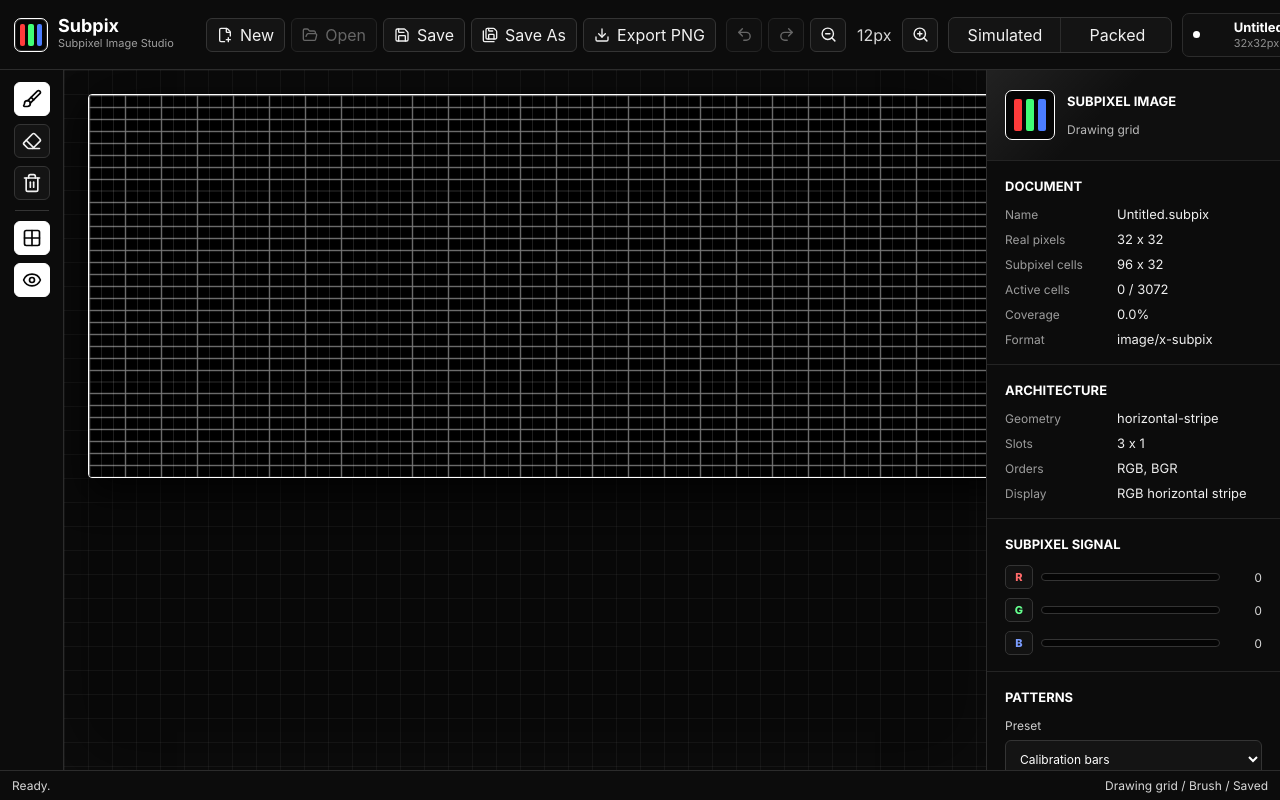
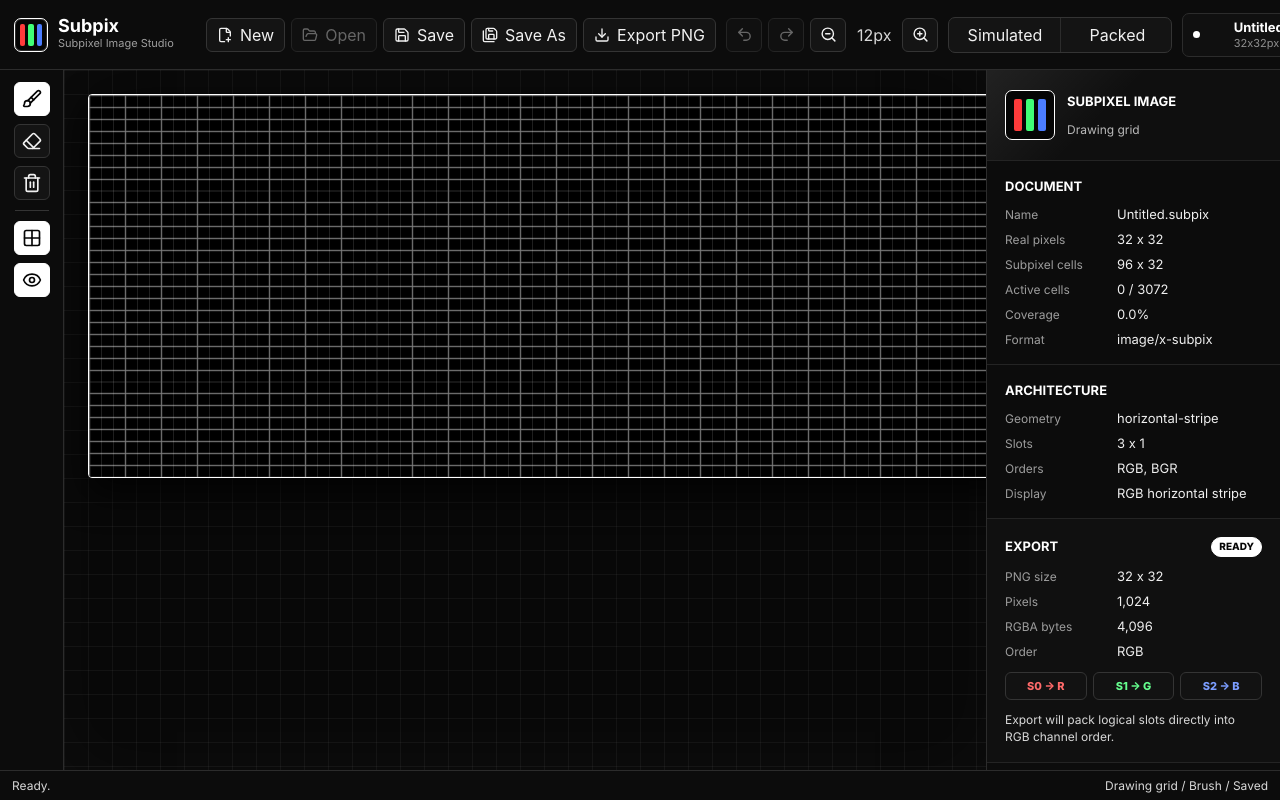
Before and after one commit to Chrissyuh/Subpix, a React (Vite) app: page / in a window 1280 px wide. Shown: the top 800 px of the page. Built offline with nearby package versions, Linux system fonts and the light colour scheme.

Commit message:
Add packed export readiness panel

```diff
--- a/src/app/App.css
+++ b/src/app/App.css
@@ -441,6 +441,31 @@ button {
   text-transform: uppercase;
 }
 
+.section-title-row {
+  display: flex;
+  align-items: center;
+  justify-content: space-between;
+  gap: 10px;
+  margin-bottom: 12px;
+}
+
+.section-title-row h2 {
+  margin: 0;
+}
+
+.section-title-row span {
+  padding: 4px 7px;
+  border: 1px solid #ffffff;
+  border-radius: 999px;
+  color: #050505;
+  background: #ffffff;
+  font-size: 10px;
+  font-weight: 800;
+  line-height: 1;
+  text-transform: uppercase;
+  white-space: nowrap;
+}
+
 dl {
   display: grid;
   gap: 9px;
@@ -482,6 +507,54 @@ dd {
   color: #d8d8d8;
   font-size: 13px;
   line-height: 1.45;
+}
+
+.export-readiness {
+  background: #101010;
+}
+
+.export-readiness--blocked .section-title-row span {
+  color: #ffffff;
+  background: #222222;
+}
+
+.export-readiness p {
+  margin: 11px 0 0;
+  color: #d8d8d8;
+  font-size: 12px;
+  line-height: 1.45;
+}
+
+.slot-map {
+  display: grid;
+  grid-template-columns: repeat(3, minmax(0, 1fr));
+  gap: 6px;
+  margin-top: 12px;
+}
+
+.slot-map__item {
+  display: grid;
+  place-items: center;
+  min-height: 28px;
+  border: 1px solid #343434;
+  border-radius: 6px;
+  color: #ffffff;
+  background: #121212;
+  font-size: 11px;
+  font-weight: 800;
+  white-space: nowrap;
+}
+
+.slot-map__item--r {
+  color: #ff6a6a;
+}
+
+.slot-map__item--g {
+  color: #65ff8e;
+}
+
+.slot-map__item--b {
+  color: #7b9dff;
 }
 
 .signal-stack {
--- a/src/app/App.tsx
+++ b/src/app/App.tsx
@@ -23,6 +23,7 @@ import { SubpixelCanvas } from "@/canvas/SubpixelCanvas";
 import { getDesktopApi, isDesktopRuntime } from "@/app/desktopApi";
 import type { DesktopAppCommand } from "@/app/desktopApiTypes";
 import { getSubpixDocumentStats } from "@/format/documentStats";
+import { getExportReadiness } from "@/format/exportReadiness";
 import { createPackedPngBytes } from "@/format/exportPng";
 import { loadSubpix, SubpixLoadError } from "@/format/loadSubpix";
 import { getSubpixPattern, SUBPIX_PATTERNS, type SubpixPatternId } from "@/format/patterns";
@@ -130,6 +131,7 @@ export function App(): ReactElement {
   const suggestedBaseName = baseNameFromPath(state.filePath) || document.document.name || "Untitled";
   const fileLabel = ensureSubpixFileName(suggestedBaseName);
   const documentStats = useMemo(() => getSubpixDocumentStats(document, renderOrder), [document, renderOrder]);
+  const exportReadiness = useMemo(() => getExportReadiness(document, displayProfile), [displayProfile, document]);
   const activeViewLabel =
     viewMode === "grid" ? "Drawing grid" : viewMode === "simulated" ? "Simulated preview" : "Packed preview";
   const windowTitle = `${state.isDirty ? "*" : ""}${ensureSubpixFileName(suggestedBaseName)} - Subpix`;
@@ -743,6 +745,41 @@ export function App(): ReactElement {
           </dl>
         </section>
 
+        <section className={`panel-section export-readiness export-readiness--${exportReadiness.status}`}>
+          <div className="section-title-row">
+            <h2>Export</h2>
+            <span>{exportReadiness.statusLabel}</span>
+          </div>
+          <dl>
+            <div>
+              <dt>PNG size</dt>
+              <dd>
+                {exportReadiness.outputWidthPixels} x {exportReadiness.outputHeightPixels}
+              </dd>
+            </div>
+            <div>
+              <dt>Pixels</dt>
+              <dd>{exportReadiness.outputPixelCount.toLocaleString()}</dd>
+            </div>
+            <div>
+              <dt>RGBA bytes</dt>
+              <dd>{exportReadiness.outputByteCount.toLocaleString()}</dd>
+            </div>
+            <div>
+              <dt>Order</dt>
+              <dd>{exportReadiness.renderOrder}</dd>
+            </div>
+          </dl>
+          <div className="slot-map" aria-label="Export slot mapping">
+            {exportReadiness.slotMappings.map((mapping) => (
+              <span className={`slot-map__item slot-map__item--${mapping.channel.toLowerCase()}`} key={mapping.slot}>
+                S{mapping.slot} {"->"} {mapping.channel}
+              </span>
+            ))}
+          </div>
+          <p>{exportReadiness.message}</p>
+        </section>
+
         <section className="panel-section">
           <h2>Subpixel Signal</h2>
           <div className="signal-stack" aria-label="Subpixel slot activity">
--- /dev/null
+++ b/src/format/exportReadiness.ts
@@ -0,0 +1,93 @@
+import { channelIndexForSlot } from "@/format/exportPng";
+import {
+  canUsePackedPreview,
+  displayProfileToOrder,
+  getRenderOrder,
+  getWidthSubpixels,
+  type DisplayProfileId,
+  type SubpixDocument,
+  type SubpixOrder
+} from "@/format/subpixTypes";
+
+export type ExportReadinessStatus = "ready" | "remapped" | "blocked";
+export type ExportChannel = "R" | "G" | "B";
+
+export interface ExportSlotMapping {
+  channel: ExportChannel;
+  slot: number;
+}
+
+export interface ExportReadiness {
+  exportEnabled: boolean;
+  message: string;
+  outputByteCount: number;
+  outputChannels: "RGBA";
+  outputHeightPixels: number;
+  outputPixelCount: number;
+  outputWidthPixels: number;
+  renderOrder: SubpixOrder;
+  slotMappings: ExportSlotMapping[];
+  status: ExportReadinessStatus;
+  statusLabel: string;
+  subpixelCellCount: number;
+}
+
+const CHANNELS: ExportChannel[] = ["R", "G", "B"];
+
+function channelForSlot(slot: number, order: SubpixOrder): ExportChannel {
+  return CHANNELS[channelIndexForSlot(slot, order)] ?? "R";
+}
+
+function getStatus(displayOrder: SubpixOrder | null, exportEnabled: boolean): ExportReadinessStatus {
+  if (!exportEnabled) {
+    return "blocked";
+  }
+
+  return displayOrder === "BGR" ? "remapped" : "ready";
+}
+
+function getStatusLabel(status: ExportReadinessStatus): string {
+  if (status === "blocked") {
+    return "Simulated only";
+  }
+
+  return status === "remapped" ? "BGR remap" : "Ready";
+}
+
+function getMessage(status: ExportReadinessStatus): string {
+  if (status === "blocked") {
+    return "Packed PNG export is disabled for the selected display profile.";
+  }
+
+  if (status === "remapped") {
+    return "Export will remap logical slots into BGR channel order.";
+  }
+
+  return "Export will pack logical slots directly into RGB channel order.";
+}
+
+export function getExportReadiness(document: SubpixDocument, displayProfile: DisplayProfileId): ExportReadiness {
+  const displayOrder = displayProfileToOrder(displayProfile);
+  const exportEnabled = canUsePackedPreview(document, displayProfile);
+  const renderOrder = getRenderOrder(document, displayProfile);
+  const outputPixelCount = document.document.widthPixels * document.document.heightPixels;
+  const status = getStatus(displayOrder, exportEnabled);
+
+  return {
+    exportEnabled,
+    message: getMessage(status),
+    outputByteCount: outputPixelCount * 4,
+    outputChannels: "RGBA",
+    outputHeightPixels: document.document.heightPixels,
+    outputPixelCount,
+    outputWidthPixels: document.document.widthPixels,
+    renderOrder,
+    slotMappings: [0, 1, 2].map((slot) => ({
+      channel: channelForSlot(slot, renderOrder),
+      slot
+    })),
+    status,
+    statusLabel: getStatusLabel(status),
+    subpixelCellCount: getWidthSubpixels(document) * document.document.heightPixels
+  };
+}
```
Also changed, not shown: 2 other files (tests, documents, lock files or other folders).
